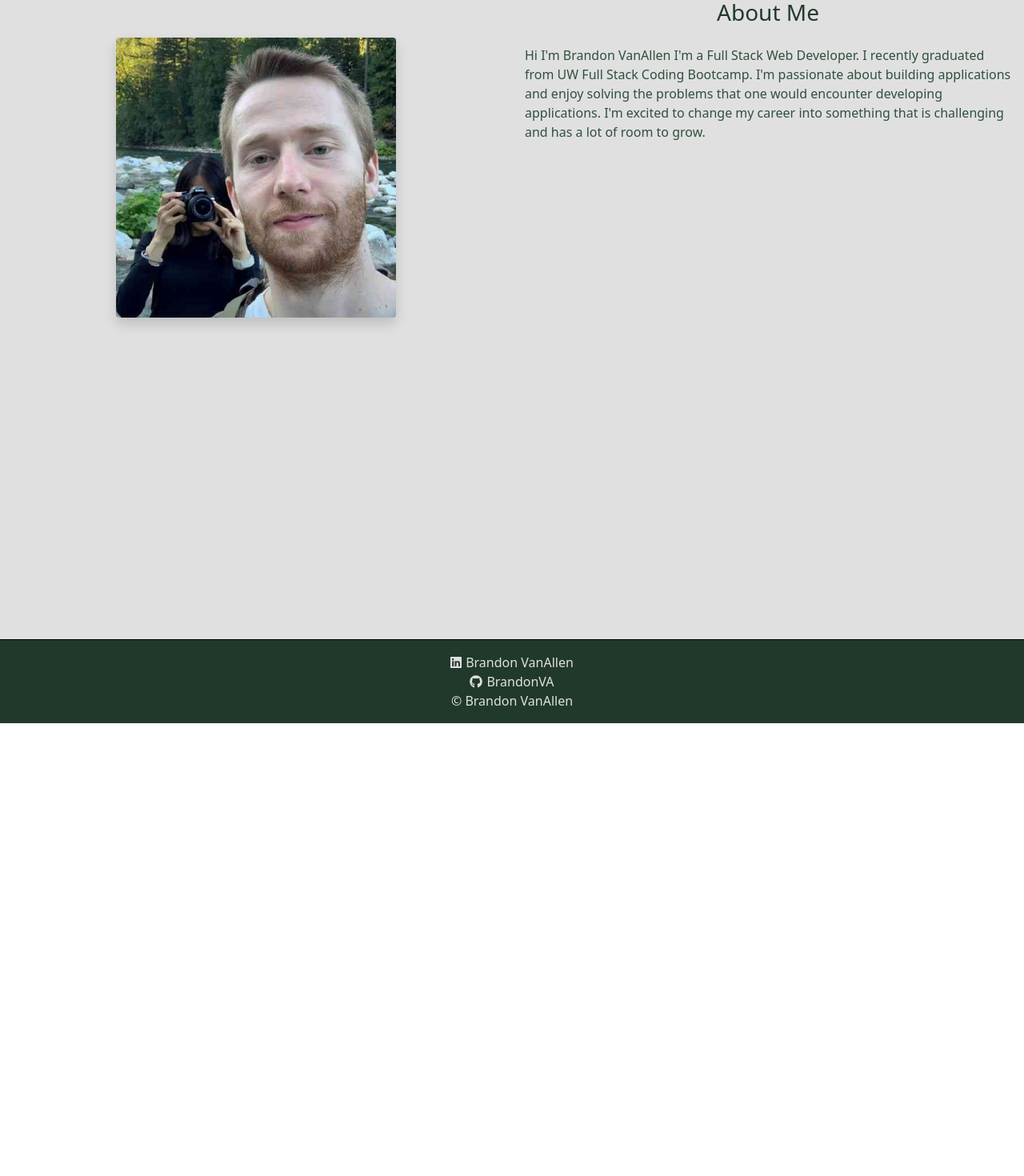
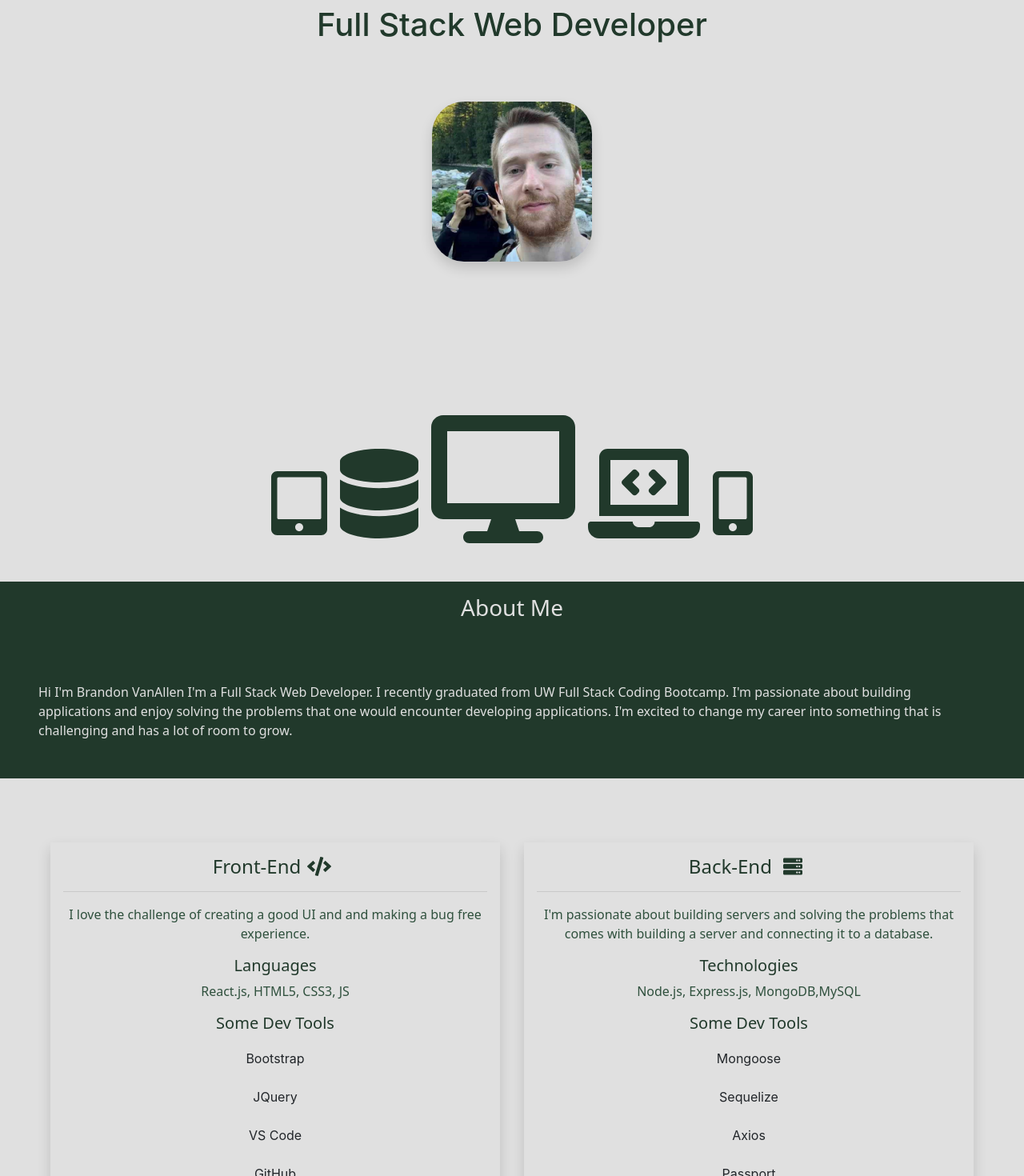
Before and after one commit to BrandonVA/BrandonVA.github.io, a React (Create React App) app: page / in a window 1280 px wide. Shown: the part 120-1590 px from the top of the page at 80% size. Before the commit the page ends 1024 px from the top, so only its background shows below. Built offline with nearby package versions, Linux system fonts and the light colour scheme.

Commit message:
Added icons along with more front end and back end skills.

```diff
--- a/src/pages/Home.js
+++ b/src/pages/Home.js
@@ -1,42 +1,141 @@
 import React from "react";
 import Row from "react-bootstrap/Row";
 import Col from "react-bootstrap/Col";
+import ListGroup from "react-bootstrap/ListGroup";
+import { FontAwesomeIcon } from "@fortawesome/react-fontawesome";
+import {
+  faDesktop,
+  faLaptopCode,
+  faDatabase,
+  faTabletAlt,
+  faMobileAlt,
+  faServer,
+  faCode,
+} from "@fortawesome/free-solid-svg-icons";
 
 const Home = () => {
   const styles = {
     colImage: {
-      maxWidth: "350px",
+      maxWidth: "200px",
+      width: "100%",
       height: "auto",
+      borderRadius: "20%",
     },
   };
   window.document.title = "Brandon VanAllen | Home";
   return (
     <div style={{ minHeight: "100vh" }}>
       <Row className="mt-5">
-        <Col className="mt-5 p-3" lg={6} sm={12}>
+        <Col lg={12} className="text-center">
           {/* <h1 className="mb-5">Hello I'm Brandon VanAllen</h1> */}
-          {/* <h3 className="mb-4"> Full Stack Web Developer</h3> */}
+          <h1 className="my-4"> Full Stack Web Developer</h1>
+          {/* <code>{codeText}</code> */}
           <div className=" sm-center">
             <img
               style={styles.colImage}
-              className="profile-pic rounded img-fluid shadow"
+              className="profile-pic img-fluid shadow my-5"
               src={`${process.env.PUBLIC_URL}/images/Portfolio-pic.jpg`}
               alt="profile-pic"
             />
           </div>
-        </Col>
-        <Col className="mb-5 p-3" lg={6} sm={12}>
-          <div>
-            <h3 className="mb-4 sm-center">About Me</h3>
-            <p className="about-me">
-              Hi I'm Brandon VanAllen I'm a Full Stack Web Developer. I recently
-              graduated from UW Full Stack Coding Bootcamp. I'm passionate about
-              building applications and enjoy solving the problems that one
-              would encounter developing applications. I'm excited to change my
-              career into something that is challenging and has a lot of room to
-              grow.
-            </p>
-          </div>
+          <Row className="mt-5">
+            <Col className="my-5 px-0">
+              <div className="my-5 mainIcons">
+                <FontAwesomeIcon
+                  size="5x"
+                  icon={faTabletAlt}
+                  className="mx-2 icons-sm"
+                />
+                <FontAwesomeIcon
+                  size="7x"
+                  icon={faDatabase}
+                  className="mx-2 icons-md"
+                />
+                <FontAwesomeIcon
+                  size="10x"
+                  icon={faDesktop}
+                  className="mx-2 icons-lg"
+                />
+                <FontAwesomeIcon
+                  size="7x"
+                  icon={faLaptopCode}
+                  className="mx-2 icons-md"
+                />
+                <FontAwesomeIcon
+                  size="5x"
+                  icon={faMobileAlt}
+                  className="mx-2 icons-sm"
+                />
+              </div>
+              <div style={{ background: "#21392b" }}>
+                <h3 className="my-4 pt-3 pb-1" style={{ color: "#e0e0e0" }}>
+                  About Me
+                </h3>
+                <p
+                  className="about-me text-left px-5 py-5"
+                  style={{ color: "#e0e0e0" }}
+                >
+                  Hi I'm Brandon VanAllen I'm a Full Stack Web Developer. I
+                  recently graduated from UW Full Stack Coding Bootcamp. I'm
+                  passionate about building applications and enjoy solving the
+                  problems that one would encounter developing applications. I'm
+                  excited to change my career into something that is challenging
+                  and has a lot of room to grow.
+                </p>
+              </div>
+            </Col>
+          </Row>
+          <Row className="px-5">
+            <Col md={6} sm={12} className="my-3">
+              <div className="p-3 shadow">
+                {" "}
+                <h4>
+                  Front-End
+                  <FontAwesomeIcon size="1x" icon={faCode} className="mx-2" />
+                </h4>
+                <hr />
+                <p>
+                  I love the challenge of creating a good UI and and making a
+                  bug free experience.
+                </p>
+                <h5>Languages</h5>
+                <p>React.js, HTML5, CSS3, JS</p>
+                <h5>Some Dev Tools </h5>
+                <ListGroup variant="flush">
+                  <ListGroup.Item>Bootstrap</ListGroup.Item>
+                  <ListGroup.Item>JQuery</ListGroup.Item>
+                  <ListGroup.Item>VS Code</ListGroup.Item>
+                  <ListGroup.Item>GitHub</ListGroup.Item>
+                  <ListGroup.Item>Git Bash</ListGroup.Item>
+                </ListGroup>
+              </div>
+            </Col>
+            <Col md={6} sm={12} className="my-3">
+              <div className="p-3 shadow">
+                <h4>
+                  Back-End{" "}
+                  <FontAwesomeIcon size="1x" icon={faServer} className="mx-2" />
+                </h4>
+
+                <hr />
+                <p>
+                  I'm passionate about building servers and solving the problems
+                  that comes with building a server and connecting it to a
+                  database.
+                </p>
+                <h5>Technologies</h5>
+                <p>Node.js, Express.js, MongoDB,MySQL</p>
+                <h5>Some Dev Tools</h5>
+                <ListGroup variant="flush">
+                  <ListGroup.Item>Mongoose</ListGroup.Item>
+                  <ListGroup.Item>Sequelize</ListGroup.Item>
+                  <ListGroup.Item>Axios</ListGroup.Item>
+                  <ListGroup.Item>Passport</ListGroup.Item>
+                  <ListGroup.Item>Robo 3T</ListGroup.Item>
+                </ListGroup>
+              </div>
+            </Col>
+          </Row>
         </Col>
       </Row>
     </div>
```
